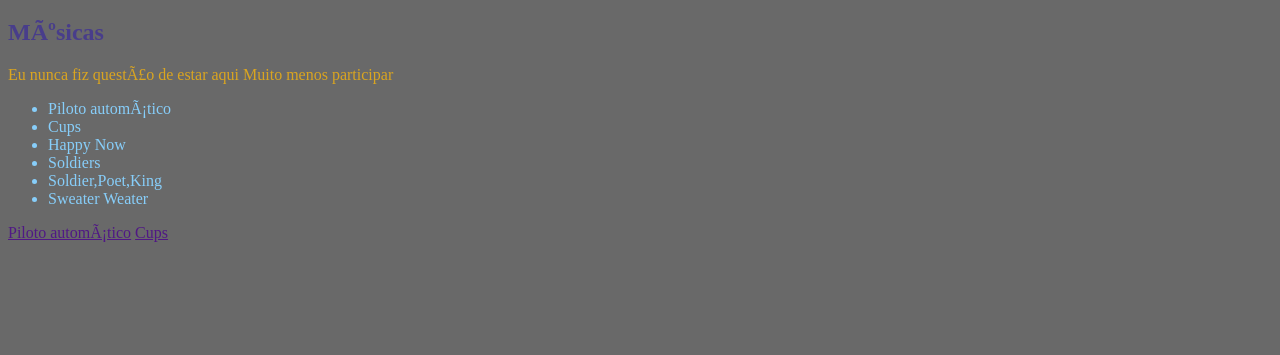
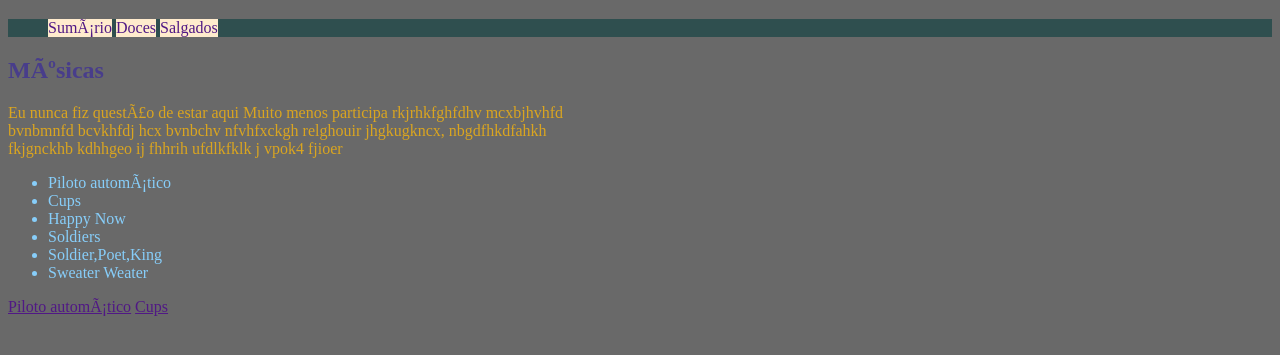
Before and after one commit to gamerblack/HTML, a plain HTML site: page index.html in a window 1280 px wide. Shown: the part 273-628 px from the top of the page. Drawn offline with Linux system fonts and the light colour scheme.

Commit message:
Add files via upload

```diff
--- a/index.html
+++ b/index.html
@@ -41,6 +41,21 @@
                  CSS: No elemento desejado ou em "body" para o site inteiro
                 -->
 
+                <nav>
+                 <ul>
+                    <li class="menu"><a href=""> Sumário</a></li>
+                    <li class="menu"><a href=""> Doces</a></li>
+                    <li class="menu"><a href=""> Salgados</a></li>
+                    <!--
+
+                    Caso queira inserir img's o cod fica:
+
+                    <li><a href="linkpag"><img src="linkimg">Palavras</img></a></li>
+
+                    -->
+                </ul>
+                </nav>
+
             </header>
 
             <h2>Músicas</h2>
@@ -48,8 +63,7 @@
                 podem ser editados no style mais tarde -->
 
     <p>
-        Eu nunca fiz questão de estar aqui
-        Muito menos participar
+        Eu nunca fiz questão de estar aqui Muito menos participa rkjrhkfghfdhv mcxbjhvhfd bvnbmnfd bcvkhfdj hcx bvnbchv nfvhfxckgh relghouir jhgkugkncx, nbgdfhkdfahkh fkjgnckhb kdhhgeo ij fhhrih ufdlkfklk j vpok4 fjioer
     </p>
 
         <ul>
@@ -67,3 +81,4 @@
         <a href="https://www.youtube.com/watch?v=cmSbXsFE3l8">Cups</a>
     </body>
         </html>
+        <!-- width = largura -->
--- a/style.css
+++ b/style.css
@@ -15,15 +15,9 @@ img{
     /*como não tem como arrumar a img já que não
     se encaixa como texto arrumamos a margem*/
     border-radius: 100%;
+
     /*o arredondamento de borda tbm funciona em img's*/
 
-
-    /* caso tenha mais de uma img coloque a tag do lugar dps img
-    ex:
-    head img{}
-
-    * Em caso de duas ou mais img na mesma tag adicione "classes=" no HTML e
-    quando voltar ao style coloque ".nomedaclasse" */
 }
 
 
@@ -33,13 +27,47 @@ h1{
 }
 
 
+nav{
+    background-color: darkslategrey;
+    /* A tag nav remete a navegação dentro do site ou
+    abrindo para um site diferente */
+    /* background-color: brown; */
+}
+
+
+nav ul li{
+    background-color: blanchedalmond;
+    display:inline-block;
+    /* border-radius: 40%;  */
+}
+
+
+ /* caso tenha mais de uma img coloque a tag do lugar dps img
+    ex:
+    head img{}
+
+    * Em caso de duas ou mais img/tag na mesma tag para esilizar adicione "classes=" no
+    HTML e quando voltar ao style coloque ".nomedaclasse" */
+
+
+.menu{
+    display: inline-block;
+
+
+}
+
+.menu a{
+    text-decoration: none;
+}
+
 h2{
-text-align: left;/*alinhamento de texto*/
-color:darkslateblue;/*cor do h2 (titulo secundário)*/
+    text-align: left;/*alinhamento de texto*/
+    color:darkslateblue;/*cor do h2 (titulo secundário)*/
  }
 
 
 p{
+    width: 45%;
     text-align: left;
     color:goldenrod;/*cor do p (parágrafo) */
 }
```
